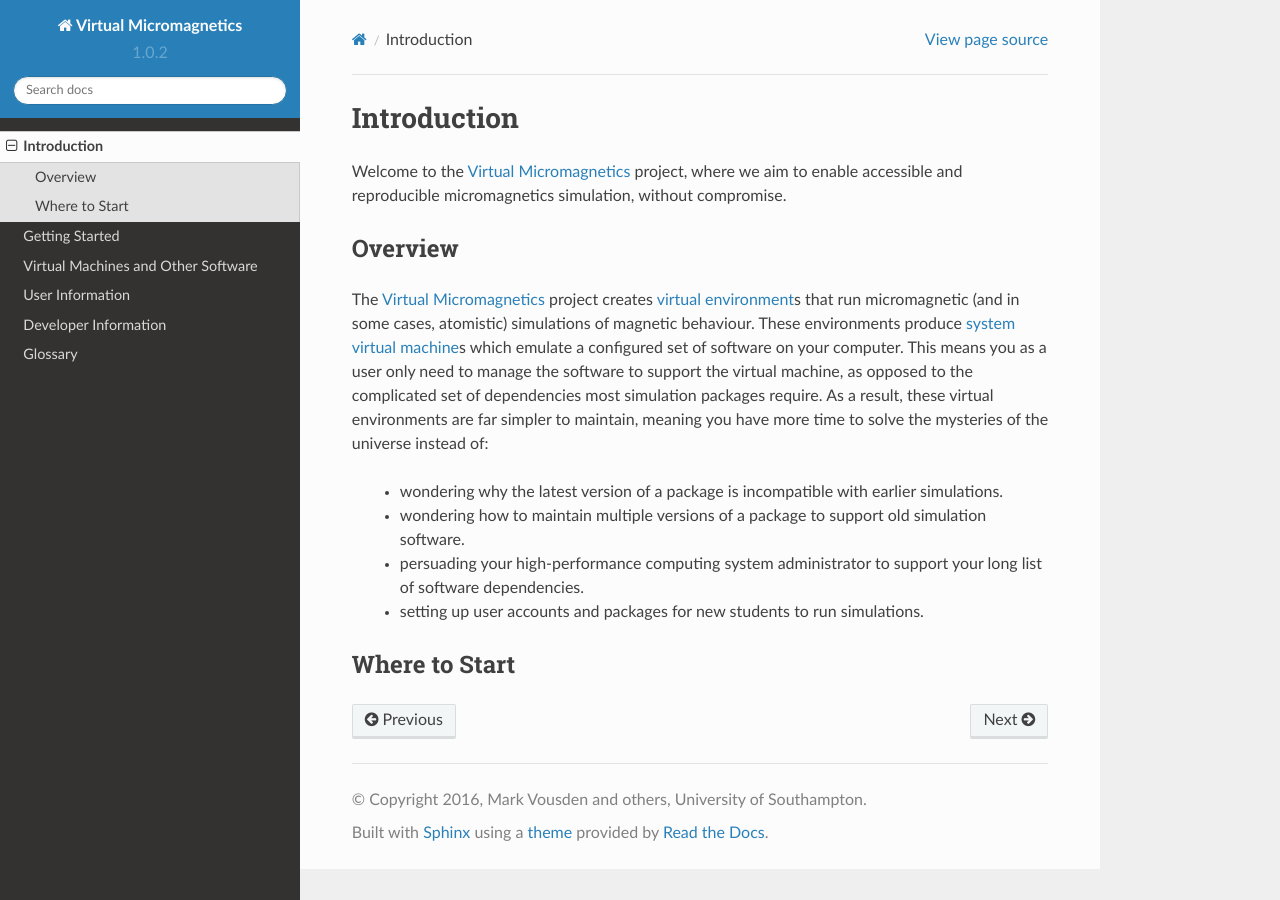
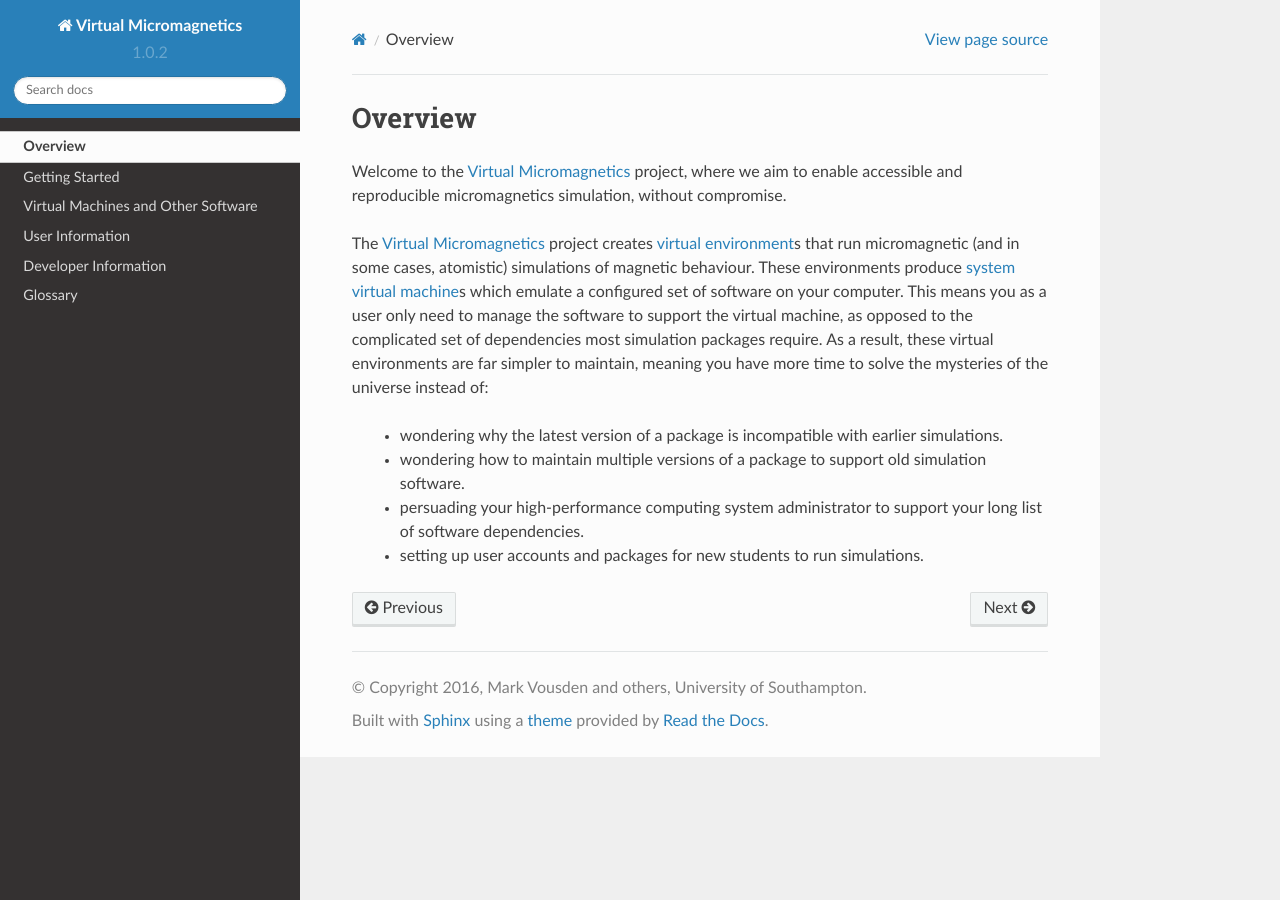
Before and after one commit to computationalmodelling/virtualmicromagnetics, a Sphinx documentation site: the page built from docs/introduction.rst, in a window 1280 px wide. Built offline with Sphinx 7.4.7 and the Read the Docs theme 2.0.0, drawn with Linux system fonts in a browser that asks for light colours.

Commit message:
DOC-026: Streamline overview.

```diff
--- a/docs/introduction.rst
+++ b/docs/introduction.rst
@@ -1,15 +1,10 @@
 .. _introduction:
 
-Introduction
-============
+Overview
+========
 
 Welcome to the :term:`Virtual Micromagnetics` project, where we aim to enable
 accessible and reproducible micromagnetics simulation, without compromise.
-
-.. _introduction-overview:
-
-Overview
---------
 
 The :term:`Virtual Micromagnetics` project creates :term:`virtual
 environment`\s that run micromagnetic (and in some cases, atomistic)
@@ -31,6 +26,3 @@ universe instead of:
    your long list of software dependencies.
 
  - setting up user accounts and packages for new students to run simulations.
-
-Where to Start
---------------
```
